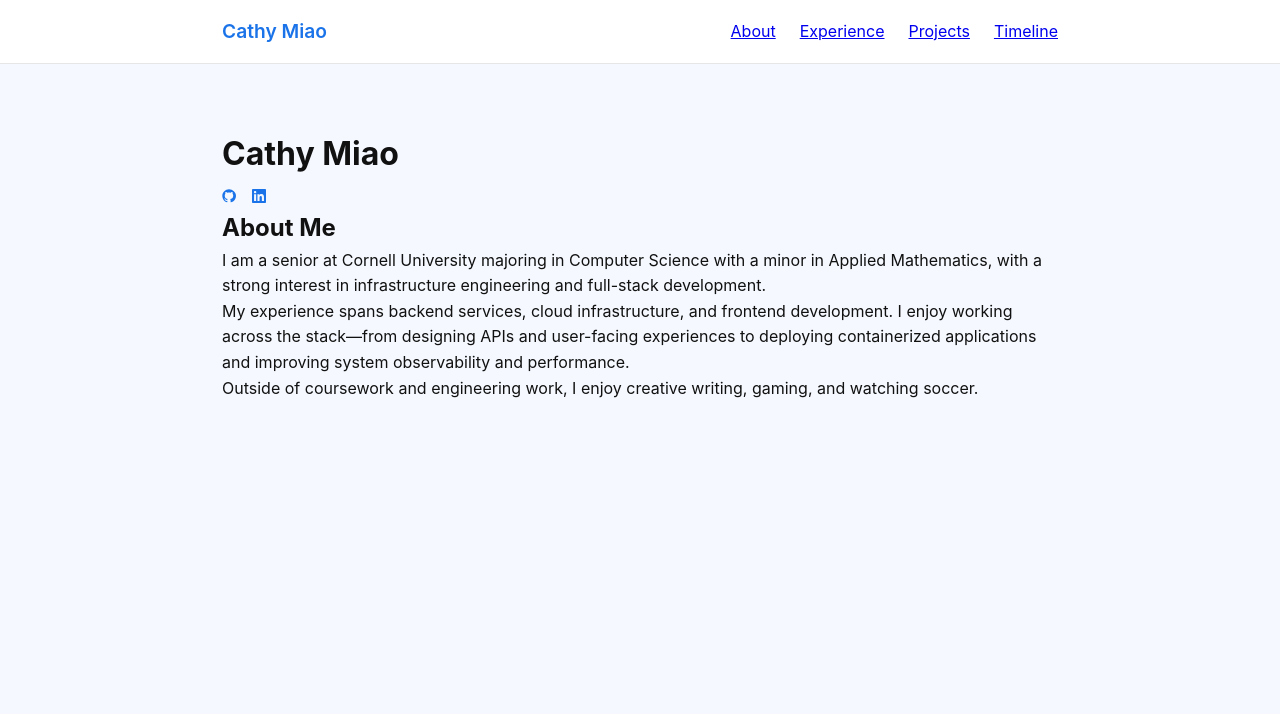
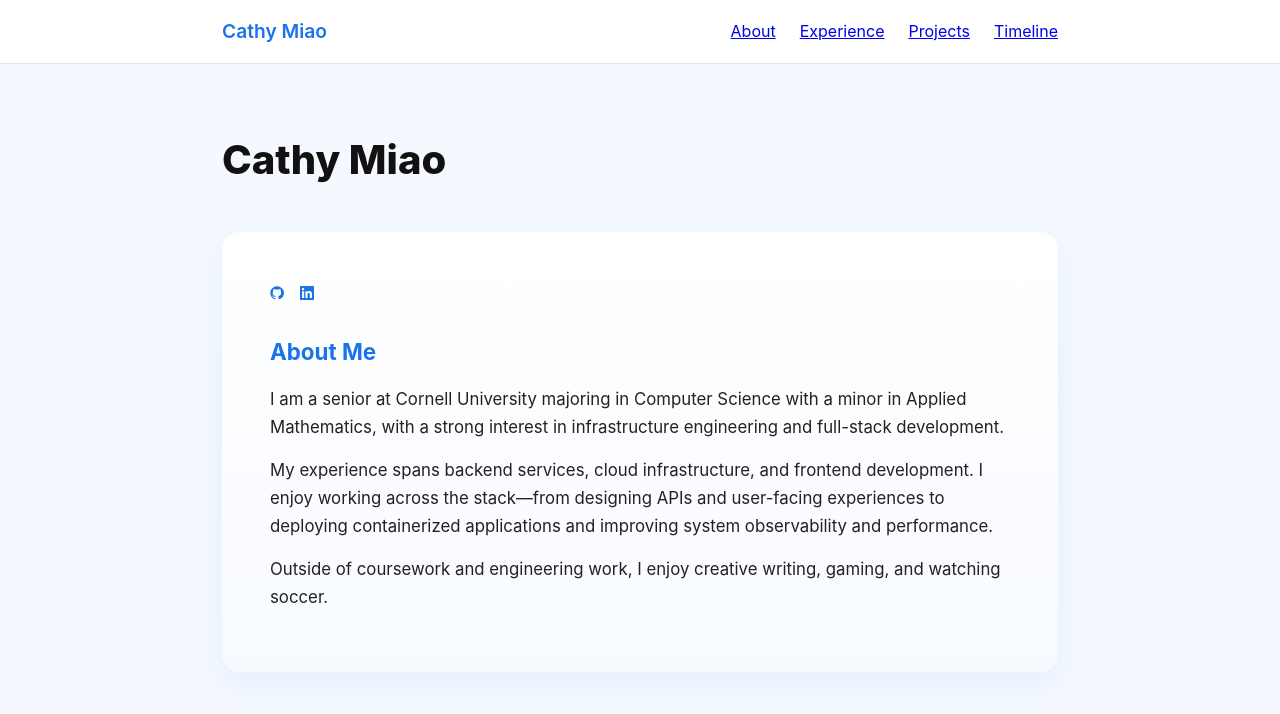
Before and after one commit to cathymiao04/digitalportfolio, a Jekyll site: the page built from index.md, in a window 1280 px wide. Shown: the top 714 px of the page. Built offline with Jekyll 4.4.1, drawn with Linux system fonts in a browser that asks for light colours.

Commit message:
Update style.css

```diff
--- a/assets/css/style.css
+++ b/assets/css/style.css
@@ -42,6 +42,43 @@ body {
   list-style: none;
   display: flex;
   gap: 1.5rem;
+}
+
+.about-card {
+  margin-top: 2.5rem;
+  padding: 2.75rem 3rem;
+  background: linear-gradient(
+    180deg,
+    #ffffff 0%,
+    #f7faff 100%
+  );
+  border-radius: 18px;
+  box-shadow: 0 12px 35px rgba(26, 115, 232, 0.08);
+}
+
+h1 {
+  font-size: 2.5rem;
+  font-weight: 800;
+  margin-bottom: 1.25rem;
+}
+
+.about-heading {
+  font-size: 1.4rem;
+  font-weight: 700;
+  color: #1a73e8;
+  margin-top: 1.75rem;
+  margin-bottom: 1rem;
+}
+
+.about-text {
+  max-width: 760px;
+}
+
+.about-text p {
+  margin-bottom: 1rem;
+  font-size: 1.05rem;
+  line-height: 1.65;
+  color: #222;
 }
 
 .social-links {
```
